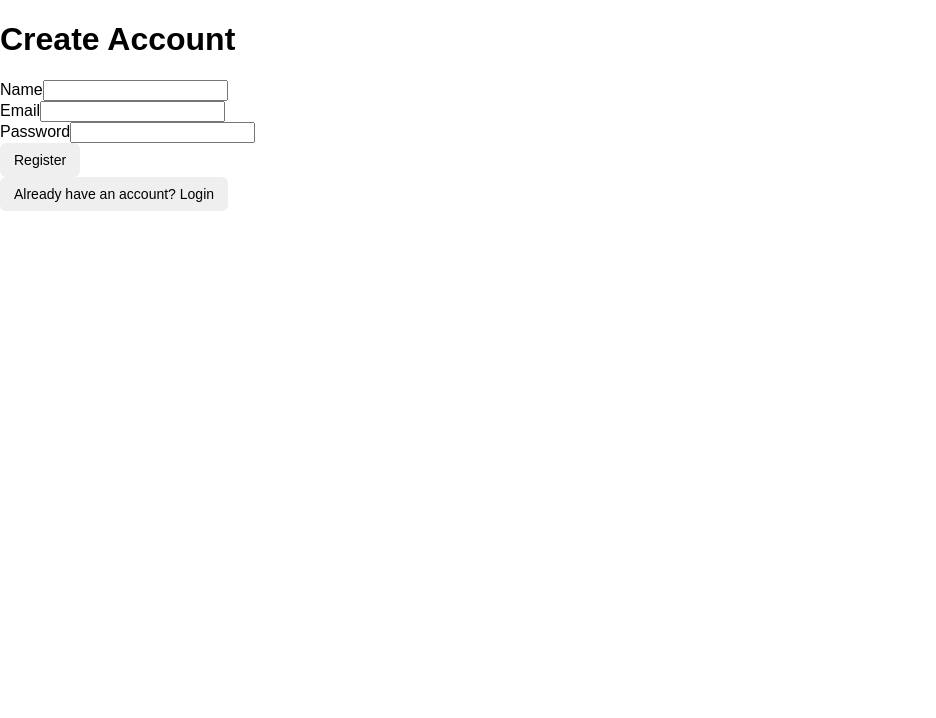
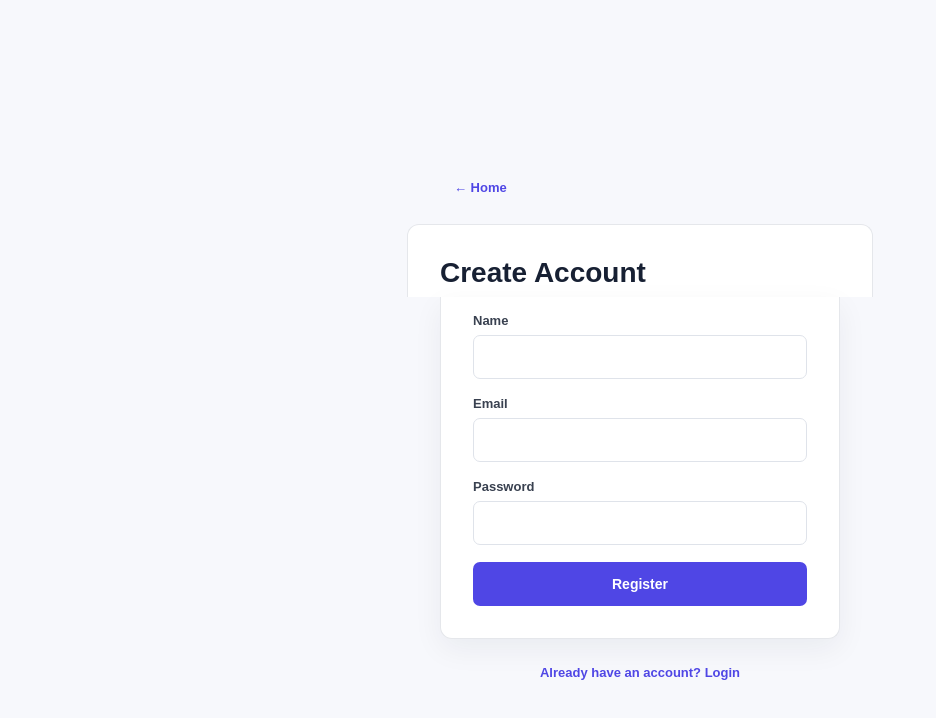
Before and after one commit to rohith-kuruganti/multimedia-app, a React app in the folder frontend/: page /register in a window 1280 px wide. Shown: the top 718 px of the page, without its empty margins (0-936 px from the left). Built offline with nearby package versions, Linux system fonts and the light colour scheme; no server answers; the HTML template or start-up script is replaced by a standard one.

Commit message:
final UI changes and verify flow

```diff
--- a/frontend/src/App.css
+++ b/frontend/src/App.css
@@ -289,3 +289,425 @@ button:disabled {
   margin: 6px 0;
   font-size: 14px;
 }
+
+.home-page {
+  min-height: 100vh;
+  background: #f7f8fc;
+}
+
+.home-navbar {
+  height: 68px;
+  padding: 0 32px;
+
+  display: flex;
+  align-items: center;
+  justify-content: space-between;
+
+  background: #ffffff;
+  border-bottom: 1px solid #e5e7eb;
+}
+
+.home-logo {
+  display: flex;
+  align-items: center;
+  gap: 10px;
+
+  font-size: 20px;
+  font-weight: 700;
+  color: #172033;
+}
+
+.home-actions {
+  display: flex;
+  gap: 10px;
+}
+
+.home-login-button,
+.home-register-button,
+.home-primary-button,
+.home-secondary-button {
+  padding: 10px 17px;
+
+  border-radius: 8px;
+
+  font-size: 14px;
+  font-weight: 600;
+
+  cursor: pointer;
+}
+
+.home-login-button,
+.home-secondary-button {
+  border: 1px solid #dfe3ea;
+  background: #ffffff;
+  color: #394150;
+}
+
+.home-register-button,
+.home-primary-button {
+  border: 1px solid #4f46e5;
+  background: #4f46e5;
+  color: #ffffff;
+}
+
+.home-register-button:hover,
+.home-primary-button:hover {
+  background: #4338ca;
+}
+
+.home-main {
+  max-width: 1150px;
+  margin: 0 auto;
+  padding: 80px 24px;
+}
+
+.home-hero {
+  display: grid;
+  grid-template-columns: 1fr 0.8fr;
+  align-items: center;
+  gap: 70px;
+}
+
+.home-eyebrow {
+  margin: 0 0 14px;
+
+  color: #4f46e5;
+  font-size: 12px;
+  font-weight: 700;
+  letter-spacing: 1px;
+}
+
+.home-hero h1 {
+  margin: 0;
+
+  color: #172033;
+  font-size: 48px;
+  line-height: 1.12;
+  letter-spacing: -1px;
+}
+
+.home-description {
+  max-width: 540px;
+
+  margin: 20px 0 26px;
+
+  color: #697386;
+  font-size: 16px;
+  line-height: 1.7;
+}
+
+.home-hero-actions {
+  display: flex;
+  gap: 10px;
+}
+
+.home-preview-card {
+  padding: 22px;
+
+  background: #ffffff;
+
+  border: 1px solid #e5e8ee;
+  border-radius: 14px;
+
+  box-shadow: 0 15px 40px rgba(23, 32, 51, 0.07);
+}
+
+.home-preview-header {
+  display: flex;
+  justify-content: space-between;
+
+  padding-bottom: 16px;
+  margin-bottom: 5px;
+
+  border-bottom: 1px solid #eef0f4;
+
+  font-size: 14px;
+  font-weight: 600;
+}
+
+.home-preview-header span:last-child {
+  color: #7a8495;
+  font-size: 12px;
+}
+
+.home-file-item {
+  display: flex;
+  align-items: center;
+  gap: 12px;
+
+  padding: 15px 0;
+
+  border-bottom: 1px solid #f0f1f4;
+}
+
+.home-file-item:last-child {
+  border-bottom: none;
+}
+
+.home-file-item strong {
+  display: block;
+
+  color: #303747;
+  font-size: 14px;
+}
+
+.home-file-item small {
+  display: block;
+
+  margin-top: 4px;
+
+  color: #7a8495;
+  font-size: 12px;
+}
+
+.home-file-icon {
+  width: 42px;
+  height: 42px;
+
+  display: flex;
+  align-items: center;
+  justify-content: center;
+
+  border-radius: 9px;
+
+  background: #eef0ff;
+  color: #4f46e5;
+
+  font-size: 10px;
+  font-weight: 700;
+}
+
+@media (max-width: 750px) {
+  .home-navbar {
+    padding: 0 16px;
+  }
+
+  .home-main {
+    padding: 50px 16px;
+  }
+
+  .home-hero {
+    grid-template-columns: 1fr;
+    gap: 40px;
+  }
+
+  .home-hero h1 {
+    font-size: 38px;
+  }
+}
+
+@media (max-width: 450px) {
+  .home-register-button {
+    display: none;
+  }
+
+  .home-hero-actions {
+    flex-direction: column;
+  }
+
+  .home-primary-button,
+  .home-secondary-button {
+    width: 100%;
+  }
+}
+
+#root > div:has(> h1) {
+  min-height: 100vh;
+  background: #f7f8fc;
+
+  display: flex;
+  flex-direction: column;
+  align-items: center;
+  justify-content: center;
+
+  padding: 24px;
+}
+
+/* Login card */
+#root > div:has(> h1) > h1,
+#root > div:has(> h1) > form,
+#root > div:has(> h1) > button {
+  width: 100%;
+  max-width: 400px;
+}
+
+#root > div:has(> h1) > h1 {
+  margin: 0;
+
+  padding: 32px 32px 8px;
+
+  background: #ffffff;
+
+  color: #172033;
+  font-size: 28px;
+  font-weight: 700;
+
+  border-left: 1px solid #e5e7eb;
+  border-right: 1px solid #e5e7eb;
+  border-top: 1px solid #e5e7eb;
+  border-radius: 12px 12px 0 0;
+}
+
+/* Form */
+#root > div:has(> h1) > form {
+  box-sizing: border-box;
+
+  padding: 16px 32px 32px;
+
+  background: #ffffff;
+
+  border-left: 1px solid #e5e7eb;
+  border-right: 1px solid #e5e7eb;
+  border-bottom: 1px solid #e5e7eb;
+  border-radius: 0 0 12px 12px;
+
+  box-shadow: 0 10px 30px rgba(23, 32, 51, 0.06);
+}
+
+/* Fields */
+#root > div:has(> h1) > form > div {
+  margin-bottom: 17px;
+}
+
+#root > div:has(> h1) label {
+  display: block;
+
+  margin-bottom: 7px;
+
+  color: #394150;
+  font-size: 13px;
+  font-weight: 600;
+}
+
+/* Inputs */
+#root > div:has(> h1) input {
+  box-sizing: border-box;
+
+  width: 100%;
+  height: 44px;
+
+  padding: 0 12px;
+
+  border: 1px solid #dfe3ea;
+  border-radius: 7px;
+
+  background: #ffffff;
+  color: #172033;
+
+  font-size: 14px;
+  outline: none;
+
+  transition: border-color 0.15s ease, box-shadow 0.15s ease;
+}
+
+#root > div:has(> h1) input:focus {
+  border-color: #4f46e5;
+
+  box-shadow: 0 0 0 3px rgba(79, 70, 229, 0.1);
+}
+
+#root > div:has(> h1) input::placeholder {
+  color: #9aa2b1;
+}
+
+/* Error */
+#root > div:has(> h1) form > p {
+  margin: 0 0 16px;
+
+  padding: 10px 12px;
+
+  border-radius: 7px;
+
+  background: #fff1f1;
+  color: #b42318;
+
+  font-size: 13px;
+}
+
+/* Login button */
+#root > div:has(> h1) form > button {
+  width: 100%;
+  height: 44px;
+
+  border: none;
+  border-radius: 7px;
+
+  background: #4f46e5;
+  color: #ffffff;
+
+  font-size: 14px;
+  font-weight: 600;
+
+  cursor: pointer;
+
+  transition: background 0.15s ease;
+}
+
+#root > div:has(> h1) form > button:hover {
+  background: #4338ca;
+}
+
+#root > div:has(> h1) form > button:disabled {
+  opacity: 0.6;
+  cursor: not-allowed;
+}
+
+/* Create account */
+#root > div:has(> h1) > button {
+  box-sizing: border-box;
+
+  height: 44px;
+
+  margin-top: 12px;
+
+  border: none;
+  border-radius: 7px;
+
+  background: transparent;
+  color: #4f46e5;
+
+  font-size: 13px;
+  font-weight: 600;
+
+  cursor: pointer;
+}
+
+#root > div:has(> h1) > button:hover {
+  text-decoration: underline;
+}
+
+/* Mobile */
+@media (max-width: 480px) {
+  #root > div:has(> h1) {
+    padding: 16px;
+  }
+
+  #root > div:has(> h1) > h1 {
+    padding: 26px 20px 8px;
+  }
+
+  #root > div:has(> h1) > form {
+    padding: 16px 20px 26px;
+  }
+}
+
+.back-home-button {
+  width: 100%;
+  max-width: 400px;
+
+  margin-bottom: 14px;
+
+  border: none;
+  background: transparent;
+
+  color: #697386;
+  font-size: 13px;
+  font-weight: 600;
+
+  text-align: left;
+  cursor: pointer;
+}
+
+.back-home-button:hover {
+  color: #4f46e5;
+}
--- a/frontend/src/App.jsx
+++ b/frontend/src/App.jsx
@@ -4,12 +4,13 @@ import Register from "./pages/Register";
 import Login from "./pages/Login";
 import ProtectedRoute from "./components/ProtectedRoute";
 import Dashboard from "./pages/Dashboard";
+import Home from "./pages/Home";
 
 function App() {
   return (
     <BrowserRouter>
       <Routes>
-        <Route path="/" element={<h1>Home</h1>} />
+        <Route path="/" element={<Home />} />
 
         <Route path="/login" element={<Login />} />
 
--- /dev/null
+++ b/frontend/src/pages/Home.jsx
@@ -0,0 +1,102 @@
+import { useNavigate } from "react-router-dom";
+
+function Home() {
+  const navigate = useNavigate();
+
+  return (
+    <div className="home-page">
+      <header className="home-navbar">
+        <div className="home-logo">
+          <span>MediaHub</span>
+        </div>
+
+        <div className="home-actions">
+          <button
+            className="home-login-button"
+            onClick={() => navigate("/login")}
+          >
+            Login
+          </button>
+
+          <button
+            className="home-register-button"
+            onClick={() => navigate("/register")}
+          >
+            Register
+          </button>
+        </div>
+      </header>
+
+      <main className="home-main">
+        <section className="home-hero">
+          <div className="home-hero-content">
+            <p className="home-eyebrow">SIMPLE FILE MANAGEMENT</p>
+
+            <h1>
+              Store and manage
+              <br />
+              your files easily.
+            </h1>
+
+            <p className="home-description">
+              Upload, search and preview your images, videos, audio files and
+              documents from one simple dashboard.
+            </p>
+
+            <div className="home-hero-actions">
+              <button
+                className="home-primary-button"
+                onClick={() => navigate("/register")}
+              >
+                Get Started
+              </button>
+
+              <button
+                className="home-secondary-button"
+                onClick={() => navigate("/login")}
+              >
+                Sign In
+              </button>
+            </div>
+          </div>
+
+          <div className="home-preview-card">
+            <div className="home-preview-header">
+              <span>My Files</span>
+              <span>MediaHub</span>
+            </div>
+
+            <div className="home-file-item">
+              <div className="home-file-icon">IMG</div>
+
+              <div>
+                <strong>My Image.jpg</strong>
+                <small>1.2 MB</small>
+              </div>
+            </div>
+
+            <div className="home-file-item">
+              <div className="home-file-icon">PDF</div>
+
+              <div>
+                <strong>Resume.pdf</strong>
+                <small>850 KB</small>
+              </div>
+            </div>
+
+            <div className="home-file-item">
+              <div className="home-file-icon">MP4</div>
+
+              <div>
+                <strong>My Video.mp4</strong>
+                <small>12 MB</small>
+              </div>
+            </div>
+          </div>
+        </section>
+      </main>
+    </div>
+  );
+}
+
+export default Home;
--- a/frontend/src/pages/Login.jsx
+++ b/frontend/src/pages/Login.jsx
@@ -50,6 +50,9 @@ function Login() {
 
   return (
     <div>
+      <button className="back-home-button" onClick={() => navigate("/")}>
+        ← Home
+      </button>
       <h1>Login</h1>
 
       <form onSubmit={handleSubmit}>
--- a/frontend/src/pages/Register.jsx
+++ b/frontend/src/pages/Register.jsx
@@ -50,6 +50,9 @@ function Register() {
 
   return (
     <div>
+      <button className="back-home-button" onClick={() => navigate("/")}>
+        ← Home
+      </button>
       <h1>Create Account</h1>
 
       <form onSubmit={handleSubmit}>
```
